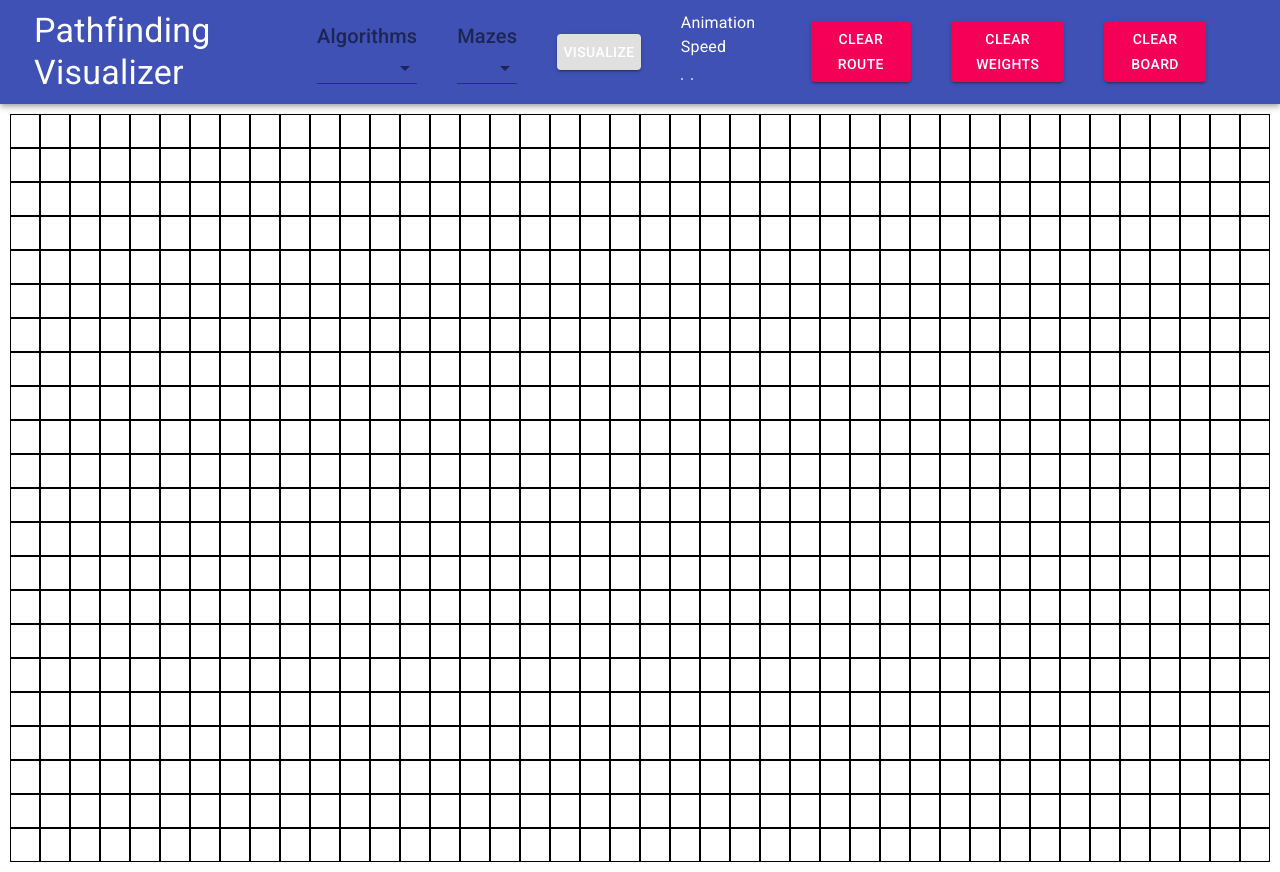
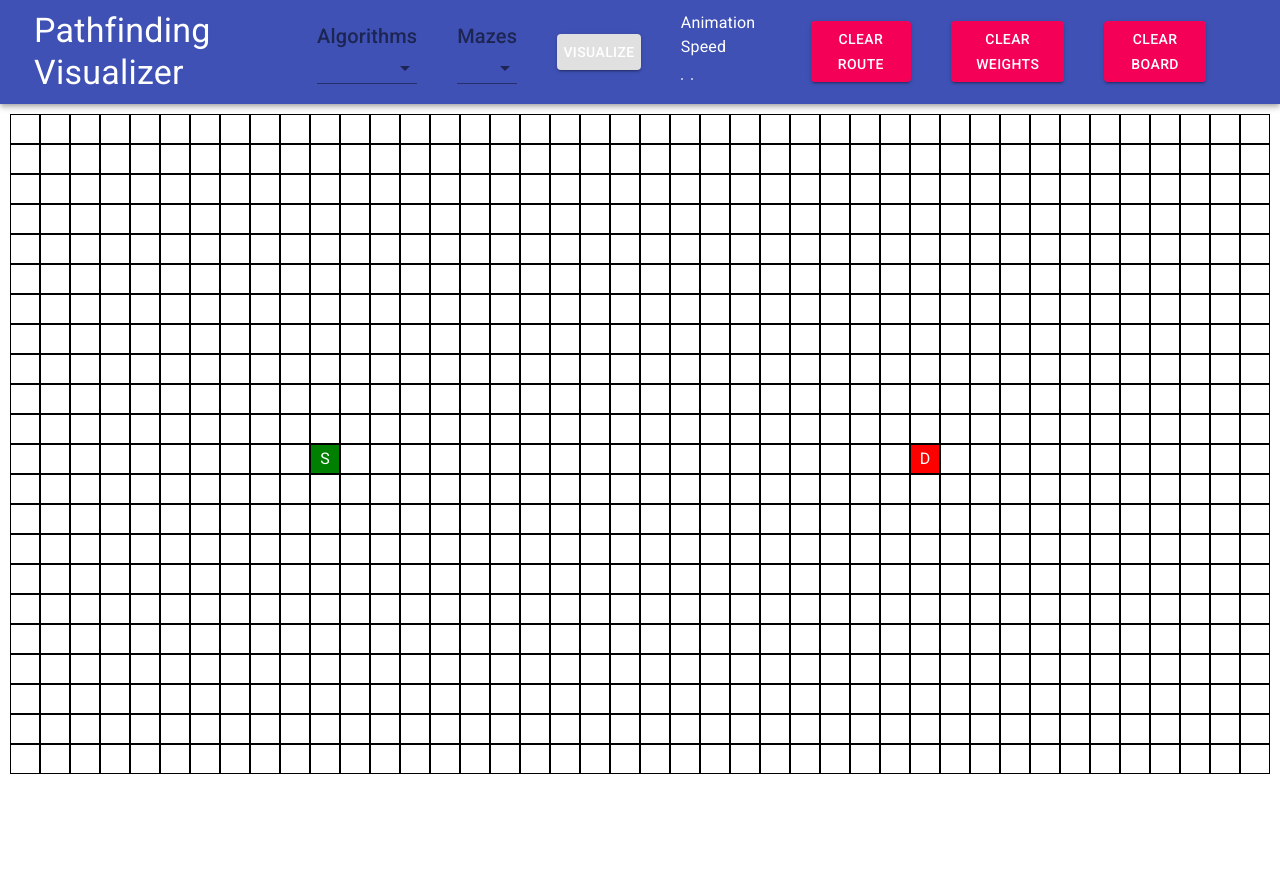
Before and after one commit to uppeabhishek/pathfinding-visualizer, a React (Create React App) app: page / in a window 1280 px wide. After the commit the page ends 800 px from the top, so only its background shows below. Built offline with nearby package versions, Linux system fonts and the light colour scheme.

Commit message:
completed basic setup of nodes

```diff
--- a/src/App.tsx
+++ b/src/App.tsx
@@ -1,4 +1,4 @@
-import React, { ReactElement, useRef } from "react";
+import React, { ReactElement } from "react";
 import Header from "./components/header";
 import Graph from "./components/graph";
 import Info from "./components/Info";
--- a/src/components/graph/index.tsx
+++ b/src/components/graph/index.tsx
@@ -6,17 +6,17 @@ const Graph: FunctionComponent = () => {
     const classes = useStyles();
     const graphRef = useRef<HTMLDivElement>(null);
 
-    const [heightWidth, setHeightWidth] = useState([0,0]);
+    const [heightWidth, setHeightWidth] = useState([0, 0]);
 
     useEffect(() => {
         if (graphRef.current) {
-            setHeightWidth([graphRef.current.clientHeight, graphRef.current.clientWidth])
+            setHeightWidth([graphRef.current.clientHeight, graphRef.current.clientWidth]);
         }
     }, []);
 
     return (
-        <div className={classes.root} ref={graphRef}>
-            {heightWidth[0]>0 && <Nodes height={heightWidth[0]} width={heightWidth[1]} />}
+        <div ref={graphRef} className={classes.root}>
+            {heightWidth[0] > 0 && <Nodes height={heightWidth[0]} width={heightWidth[1]} />}
         </div>
     );
 };
--- a/src/components/graph/nodes.tsx
+++ b/src/components/graph/nodes.tsx
@@ -1,70 +1,116 @@
-import React, { FunctionComponent, SyntheticEvent } from "react";
+import React, { FunctionComponent, SyntheticEvent, useRef } from "react";
 import { useStyles } from "./styles";
 
-const Nodes: FunctionComponent<{height: number , width: number}> = ({height, width}) => {
+const Nodes: FunctionComponent<{ height: number; width: number }> = ({ height, width }) => {
     const classes = useStyles();
 
-    const trWidth = 30, trHeight = 30;
+    let trHeight = 30;
+    let trWidth = 30;
 
-    const rows = Math.floor(height/trHeight), cols = Math.floor(width/trWidth);
+    const rows = Math.floor(height / trHeight);
+    const cols = Math.floor(width / trWidth);
 
     function tdRowListener(e: SyntheticEvent<HTMLTableDataCellElement>) {
         const currentTargetClassList = e.currentTarget.classList;
         const classes = new Set(e.currentTarget.classList);
+
+        if (classes.has("source") || classes.has("destination")) {
+            return;
+        }
+
         if (classes.has("selected")) {
             currentTargetClassList.remove("selected");
-        }
-        else {
+        } else {
             currentTargetClassList.add("selected");
         }
     }
 
-    function onMouseMove(e: SyntheticEvent<HTMLTableDataCellElement>) {
-        tdRowListener(e);
-    }
-
-    function onClick(e: SyntheticEvent<HTMLTableDataCellElement>) {
-        tdRowListener(e);
-    }
+    let shouldMouseEnter = false;
 
     function onMouseDown(e: SyntheticEvent<HTMLTableDataCellElement>) {
         tdRowListener(e);
-        console.log(e.currentTarget);
-        // e.currentTarget.addEventListener('onmousemove', () => {
-        //     console.log(e);
-        //     onMouseMove(e);
-        // });
+        shouldMouseEnter = true;
     }
 
-    const ColNodes: FunctionComponent<{row: number}> = ({row}) => {
+    function onMouseUp() {
+        shouldMouseEnter = false;
+    }
+
+    function onMouseEnter(e: SyntheticEvent<HTMLTableDataCellElement>) {
+        if (shouldMouseEnter) {
+            tdRowListener(e);
+        }
+    }
+
+    const borderRadius = 1;
+
+    trWidth -= borderRadius * 4;
+    trHeight -= borderRadius * 4;
+
+    const ColNodes: FunctionComponent<{ row: number }> = ({ row }) => {
         const res = [];
-        for (let i=0;i<cols; i++) {
+        const isMiddle = row === Math.floor(rows / 2);
+        const startNode = Math.floor(cols / 4);
+        const endNode = startNode * 3;
+
+        let className = "";
+        let text = "";
+
+        for (let i = 0; i < cols; i++) {
+            if (isMiddle) {
+                if (startNode === i) {
+                    className = "source";
+                    text = "S";
+                } else if (endNode === i) {
+                    className = "destination";
+                    text = "D";
+                } else {
+                    className = "";
+                    text = "";
+                }
+            }
             res.push(
                 <td
+                    key={`${row}${i}`}
+                    className={className}
                     data-id={`${row}${i}`}
-                    onClick={tdRowListener}
+                    style={{
+                        width: trWidth,
+                        height: trHeight,
+                        border: `${borderRadius}px solid black`
+                    }}
                     onMouseDown={onMouseDown}
-                    key={`${row}${i}`}
-                    style={{width: trWidth, height: trHeight}}
-                />
+                    onMouseEnter={onMouseEnter}
+                    onMouseUp={onMouseUp}
+                >
+                    {text}
+                </td>
             );
         }
+
         return <>{res}</>;
-    }
+    };
 
     const RowNodes: FunctionComponent = () => {
         const res = [];
-        for (let i=0; i< rows; i++) {
-            res.push(<tr key={i}>{<ColNodes row={i}/>}</tr>);
+
+        for (let i = 0; i < rows; i++) {
+            res.push(
+                <tr key={i}>
+                    <ColNodes row={i} />
+                </tr>
+            );
         }
+
         return <>{res}</>;
     };
 
-    console.log(rows, cols);
+    const bodyRef = useRef<HTMLTableSectionElement>(null);
+
     return (
         <table className={classes.table}>
-            <tbody>
-               <RowNodes />
+            <tbody ref={bodyRef}>
+                <RowNodes />
             </tbody>
         </table>
     );
--- a/src/components/graph/styles.ts
+++ b/src/components/graph/styles.ts
@@ -6,12 +6,21 @@ export const useStyles = makeStyles((theme) =>
             flex: 1
         },
         table: {
+            overflow: "hidden",
             borderSpacing: 0,
             "& td": {
-                border: "0.5px solid black"
+                textAlign: "center",
+                color: "white",
+                border: "1px solid black"
             },
             "& td.selected": {
-                backgroundColor: "#72d5ad"
+                backgroundColor: "#61dafb"
+            },
+            "& td.source": {
+                backgroundColor: "green"
+            },
+            "& td.destination": {
+                backgroundColor: "red"
             }
         }
     })
--- a/src/components/header/styles.ts
+++ b/src/components/header/styles.ts
@@ -3,7 +3,9 @@ import { createStyles, makeStyles } from "@material-ui/core";
 export const useStyles = makeStyles((theme) =>
     createStyles({
         header: {
-            padding: "10px"
+            padding: "10px",
+            maxWidth: "100%",
+            overflowX: "auto"
         },
         toolbar: {
             "& > *": {
--- a/src/index.css
+++ b/src/index.css
@@ -3,7 +3,6 @@ body {
     font-family: "Roboto", sans-serif;
     width: 100vw;
     height: 100vh;
-    position: relative;
 }
 
 #root {
```
